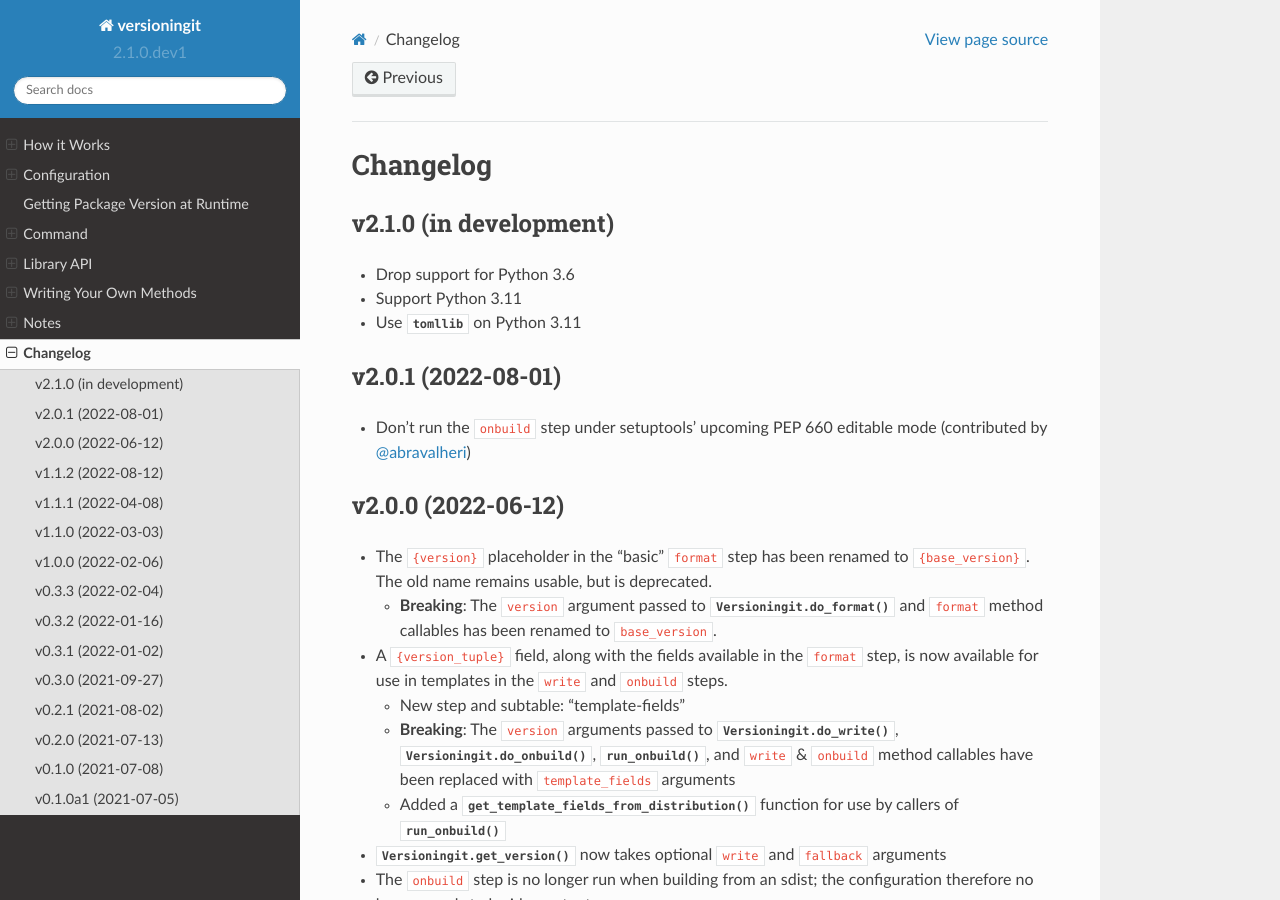
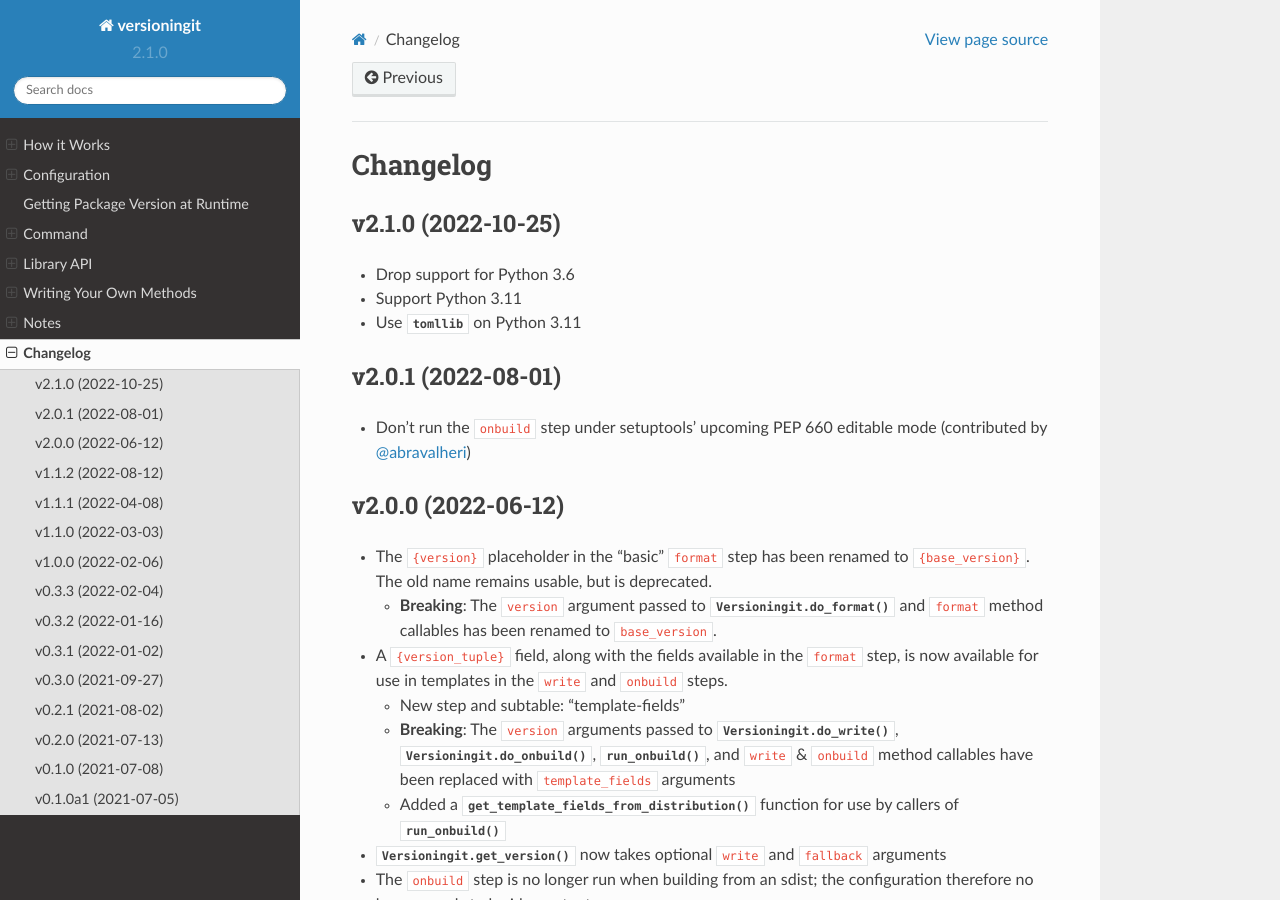
Before and after one commit to jwodder/versioningit, a Sphinx documentation site: the page built from docs/changelog.rst, in a window 1280 px wide and 900 px high. Built offline with Sphinx 7.4.7 and the Read the Docs theme 2.0.0, drawn with Linux system fonts in a browser that asks for light colours.

Commit message:
v2.1.0 — Python updates
- Drop support for Python 3.6
- Support Python 3.11
- Use `tomllib` on Python 3.11

```diff
--- a/CHANGELOG.md
+++ b/CHANGELOG.md
@@ -1,5 +1,5 @@
-v2.1.0 (in development)
------------------------
+v2.1.0 (2022-10-25)
+-------------------
 - Drop support for Python 3.6
 - Support Python 3.11
 - Use `tomllib` on Python 3.11
--- a/docs/changelog.rst
+++ b/docs/changelog.rst
@@ -3,8 +3,8 @@
 Changelog
 =========
 
-v2.1.0 (in development)
------------------------
+v2.1.0 (2022-10-25)
+-------------------
 - Drop support for Python 3.6
 - Support Python 3.11
 - Use `tomllib` on Python 3.11
--- a/src/versioningit/__init__.py
+++ b/src/versioningit/__init__.py
@@ -38,7 +38,7 @@ Visit <https://github.com/jwodder/versioningit> or
 <https://versioningit.rtfd.io> for more information.
 """
 
-__version__ = "2.1.0.dev1"
+__version__ = "2.1.0"
 __author__ = "John Thorvald Wodder II"
 __author_email__ = "versioningit@varonathe.org"
 __license__ = "MIT"
```
